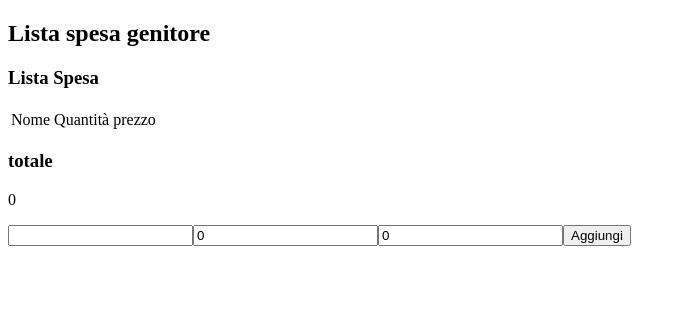
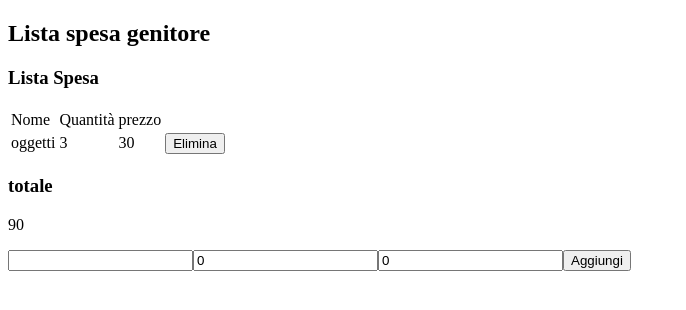
Before and after one commit to Prisoscar/angular-test, an Angular app in the folder angularTest/: page / in a window 1280 px wide. Shown: the top 310 px of the page, without its empty margins (0-686 px from the left). Built offline with nearby package versions, Linux system fonts and the light colour scheme; data requests are answered from the project's data file.

Commit message:
json server implementation

```diff
--- /dev/null
+++ b/angularTest/jsonServer/db.json
@@ -0,0 +1,10 @@
+{
+  "elementiLista": [
+    {
+      "id": 79877481541382400,
+      "nome": "oggetti",
+      "quantita": 3,
+      "prezzo": 30
+    }
+  ]
+}
--- a/angularTest/src/app/app.module.ts
+++ b/angularTest/src/app/app.module.ts
@@ -8,6 +8,7 @@ import { ListaSpesaComponent } from './lista-spesa/lista-spesa.component';
 import { FormSpesaComponent } from './form-spesa/form-spesa.component';
 import { TotaleSpesaComponent } from './totale-spesa/totale-spesa.component';
 import { FormsModule } from '@angular/forms';
+import { HttpClientModule } from '@angular/common/http';
 
 @NgModule({
   declarations: [
@@ -20,7 +21,8 @@ import { FormsModule } from '@angular/forms';
   imports: [
     BrowserModule,
     AppRoutingModule,
-    FormsModule
+    FormsModule,
+    HttpClientModule
   ],
   providers: [],
   bootstrap: [AppComponent]
--- a/angularTest/src/app/lista-spesa-wrapper/elemento-lista.ts
+++ b/angularTest/src/app/lista-spesa-wrapper/elemento-lista.ts
@@ -1,9 +1,11 @@
 export class ElementoLista{
+    public id: number;
     public nome: string;
     public prezzo: number;
     public quantita: number;
 
     constructor(nome:string, prezzo:number, quantita:number){
+        this.id = Math.random() * 100000000000000000;
         this.nome = nome;
         this.quantita = quantita;
         this.prezzo = prezzo;
--- a/angularTest/src/app/lista-spesa-wrapper/lista-spesa-wrapper.component.ts
+++ b/angularTest/src/app/lista-spesa-wrapper/lista-spesa-wrapper.component.ts
@@ -1,5 +1,8 @@
 import { Component, OnInit } from '@angular/core';
 import { ElementoLista } from './elemento-lista';
+import { HttpClient } from '@angular/common/http';
+import { Observable } from 'rxjs';
+import { Subscription } from 'rxjs';
 
 @Component({
   selector: 'app-lista-spesa-wrapper',
@@ -9,24 +12,40 @@ import { ElementoLista } from './elemento-lista';
 export class ListaSpesaWrapperComponent implements OnInit {
 
   lista: ElementoLista[];
+  configUrl = "http://localhost:3000/elementiLista";
 
-  constructor() {
+  constructor(private http: HttpClient) {
     this.lista = [];
   }
 
   ngOnInit(): void {
+    this.initializeList();
+  }
 
+  initializeList(){
+    this.http.get<ElementoLista []>(this.configUrl).subscribe(res => this.lista = res);
+  }
+
+  addElementToList(element: ElementoLista){
+    this.http.post<ElementoLista>(this.configUrl, element).subscribe(res => console.log(res));
+  }
+
+  deleteElementFromList(element: ElementoLista){
+    this.http.delete<ElementoLista>(this.configUrl + "/" + element.id).subscribe(res => console.log(res));
   }
 
   deleteElement (index: any) : void {
     console.log(index);
-    this.lista.splice(index, 1);
-    this.lista = this.lista.concat([]);
+    this.deleteElementFromList(this.lista[index]);
+    this.initializeList();
+    //this.lista.splice(index, 1);
+    //this.lista = this.lista.concat([]);
   }
 
   addElement(element: any){
     //this.lista.push(element);
-
-    this.lista = this.lista.concat([element]);
+    this.addElementToList(element);
+    this.initializeList();
+    //this.lista = this.lista.concat([element]);
   }
 }
```
